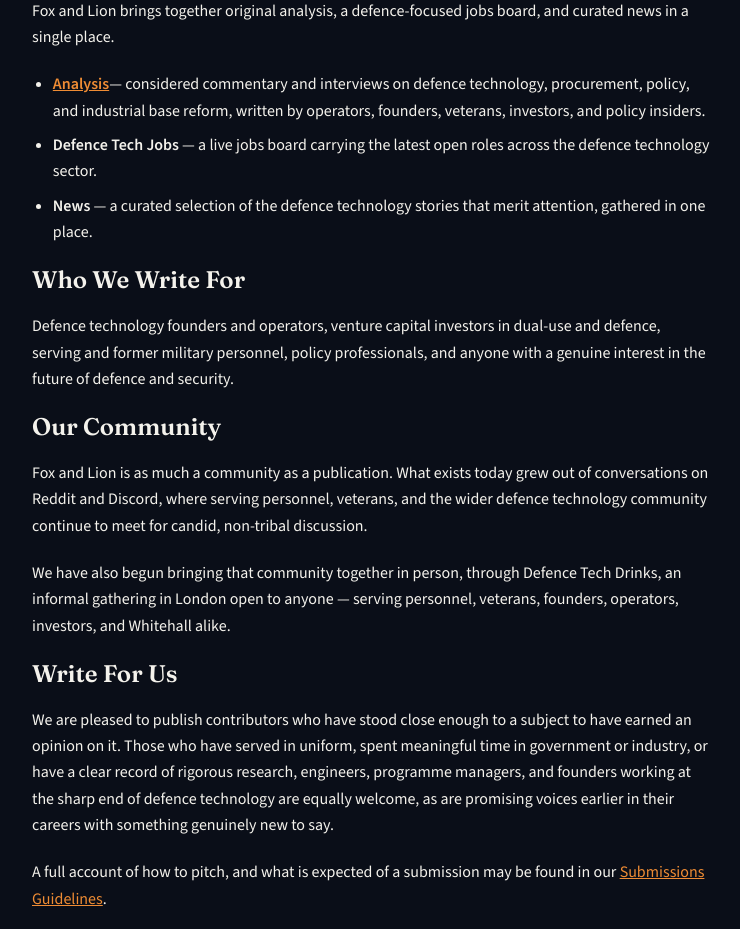
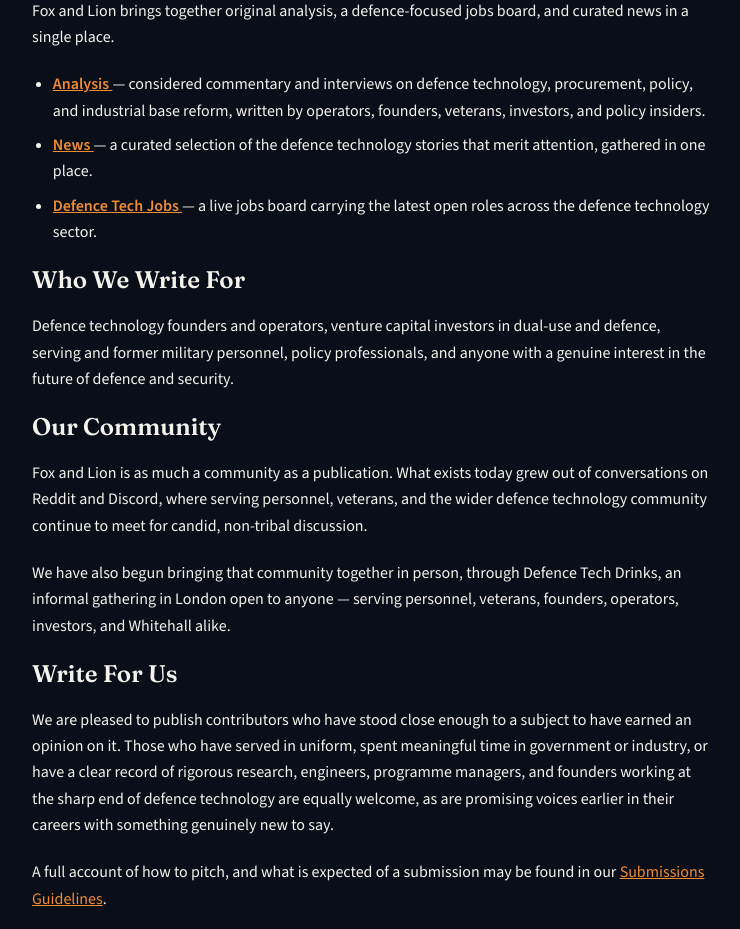
Before and after one commit to suki-builds/fox-and-lion, a Next.js app: page /about in a window 1280 px wide. Shown: the part 800-1729 px from the top of the page, without its empty margins (52-792 px from the left). Built offline with nearby package versions, Linux system fonts and the light colour scheme; no server answers.

Commit message:
Update links and descriptions in about page

```diff
--- a/app/(public)/about/page.js
+++ b/app/(public)/about/page.js
@@ -41,19 +41,24 @@
         <ul>
           <li>
             {' '}
-           <Link href="/analysis"><strong>Analysis</strong></Link>
-             &mdash; considered commentary and interviews on
+           <Link href="/analysis"><strong>Analysis </strong></Link>
+            &mdash; considered commentary and interviews on
             defence technology, procurement, policy, and industrial base reform, written
             by operators, founders, veterans, investors, and policy insiders.
           </li>
           <li>
-            <strong>Defence Tech Jobs</strong> &mdash; a live jobs board carrying the
+            {' '}
+           <Link href="/news"><strong>News </strong></Link>
+            &mdash; a curated selection of the defence technology
+            stories that merit attention, gathered in one place.
+          </li>
+          <li>
+            {' '}
+           <Link href="/careers"><strong>Defence Tech Jobs </strong></Link>
+            &mdash; a live jobs board carrying the
             latest open roles across the defence technology sector.
           </li>
-          <li>
-            <strong>News</strong> &mdash; a curated selection of the defence technology
-            stories that merit attention, gathered in one place.
-          </li>
+
         </ul>
 
         <h2>Who We Write For</h2>
```
